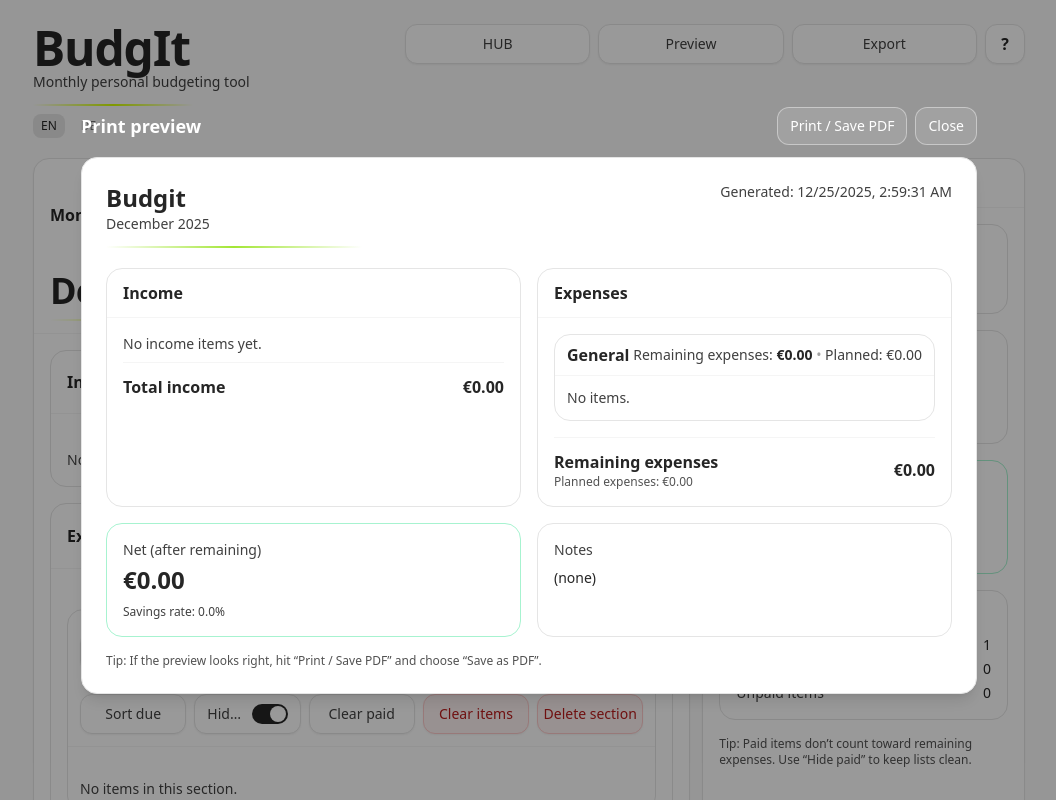
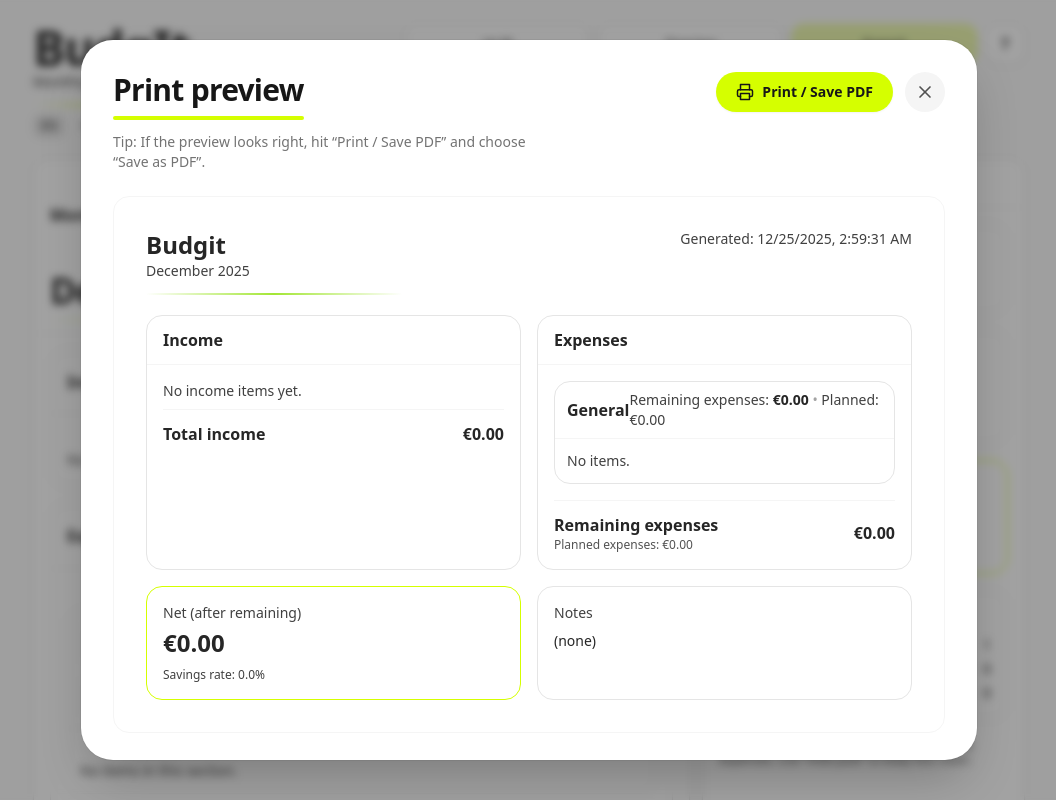
Before and after one commit to retronlinede-design/toolstack-budgit, a React (Vite) app: page / in a window 1280 px wide. Both pictures are taken after a click on the button "Preview". Shown: the top 800 px of the page, without its empty margins (111-1167 px from the left). Built offline with nearby package versions, Linux system fonts and the light colour scheme.

Commit message:
Update delete item button styling

```diff
--- a/src/App.jsx
+++ b/src/App.jsx
@@ -161,7 +161,7 @@ const lsSet = (key, value) => {
 function SmallButton({ children, onClick, tone = "default", className = "", disabled, title, type = "button" }) {
   const cls =
     tone === "primary"
-      ? "bg-white hover:bg-[#D5FF00]/30 hover:border-[#D5FF00]/30 hover:text-neutral-800 text-neutral-700 border-neutral-200 shadow-sm"
+      ? "bg-[#D5FF00]/30 border-[#D5FF00]/30 text-neutral-800 shadow-sm hover:bg-white hover:border-neutral-200"
       : tone === "danger"
         ? "bg-red-50 hover:bg-red-100 text-red-700 border-red-200 shadow-sm"
         : "bg-white hover:bg-[#D5FF00]/30 hover:border-[#D5FF00]/30 hover:text-neutral-800 text-neutral-700 border-neutral-200 shadow-sm";
@@ -186,7 +186,7 @@ const ACTION_BASE =
 function ActionButton({ children, onClick, tone = "default", disabled, title }) {
   const cls =
     tone === "primary"
-      ? "bg-white hover:bg-[#D5FF00]/30 hover:border-[#D5FF00]/30 hover:text-neutral-800 text-neutral-700 border-neutral-200"
+      ? "bg-[#D5FF00]/30 border-[#D5FF00]/30 text-neutral-800 hover:bg-white hover:border-neutral-200"
       : tone === "danger"
         ? "bg-red-50 hover:bg-red-100 text-red-700 border-red-200"
         : "bg-white hover:bg-[#D5FF00]/30 hover:border-[#D5FF00]/30 hover:text-neutral-800 text-neutral-700 border-neutral-200";
@@ -201,7 +201,7 @@ function ActionButton({ children, onClick, tone = "default", disabled, title })
 function ActionFileButton({ children, onFile, accept = "application/json", tone = "primary", title }) {
   const cls =
     tone === "primary"
-      ? "bg-white hover:bg-[#D5FF00]/30 hover:border-[#D5FF00]/30 hover:text-neutral-800 text-neutral-700 border-neutral-200"
+      ? "bg-[#D5FF00]/30 border-[#D5FF00]/30 text-neutral-800 hover:bg-white hover:border-neutral-200"
       : "bg-white hover:bg-[#D5FF00]/30 hover:border-[#D5FF00]/30 hover:text-neutral-800 text-neutral-700 border-neutral-200";
 
   return (
@@ -223,7 +223,7 @@ function ActionFileButton({ children, onFile, accept = "application/json", tone
 function MiniActionButton({ children, onClick, tone = "default", disabled, title, className = "" }) {
   const cls =
     tone === "primary"
-      ? "bg-white hover:bg-[#D5FF00]/30 hover:border-[#D5FF00]/30 hover:text-neutral-800 text-neutral-700 border-neutral-200"
+      ? "bg-[#D5FF00]/30 border-[#D5FF00]/30 text-neutral-800 hover:bg-white hover:border-neutral-200"
       : tone === "danger"
         ? "bg-red-50 hover:bg-red-100 text-red-700 border-red-200"
         : "bg-white hover:bg-[#D5FF00]/30 hover:border-[#D5FF00]/30 hover:text-neutral-800 text-neutral-700 border-neutral-200";
@@ -1134,9 +1134,6 @@ export default function BudgitApp() {
   const [helpOpen, setHelpOpen] = useState(false);
   const [exportModalOpen, setExportModalOpen] = useState(false);
 
-  // Collapsed expense groups (UI-only)
-  const [collapsed, setCollapsed] = useState(() => ({}));
-
   // Hide paid items (UI-only)
   const [hidePaid, setHidePaid] = useState(true);
 
@@ -1271,7 +1268,6 @@ export default function BudgitApp() {
       ...cur,
       expenseGroups: [group, ...(cur.expenseGroups || [])],
     }));
-    setCollapsed((c) => ({ ...c, [newId]: false }));
   };
 
   const updateExpenseGroupLabel = (groupId, label) => {
@@ -1300,12 +1296,6 @@ export default function BudgitApp() {
         expenseGroups: next.length ? next : [{ id: uid(), label: "General", items: [] }],
       };
     });
-
-    setCollapsed((c) => {
-      const n = { ...(c || {}) };
-      delete n[groupId];
-      return n;
-    });
   };
 
   const addExpenseItem = (groupId) => {
@@ -1314,7 +1304,6 @@ export default function BudgitApp() {
       ...cur,
       expenseGroups: (cur.expenseGroups || []).map((g) => (g.id === groupId ? { ...g, items: [item, ...(g.items || [])] } : g)),
     }));
-    setCollapsed((c) => ({ ...c, [groupId]: false }));
     setLastAdded({ kind: "expense", groupId, id: item.id });
   };
 
@@ -1361,8 +1350,6 @@ export default function BudgitApp() {
       toG.items.splice(clamp(insertAt, 0, toG.items.length), 0, moved);
       return { ...cur, expenseGroups: groups };
     });
-
-    setCollapsed((c) => ({ ...c, [toGroupId]: false }));
   };
 
   const moveExpenseGroupInsert = (groupId, toIndex) => {
@@ -1443,7 +1430,6 @@ export default function BudgitApp() {
       });
       return { ...a, months };
     });
-    setCollapsed({});
     notify(t("monthCleared"));
   };
 
@@ -1518,7 +1504,6 @@ export default function BudgitApp() {
     next.months[next.activeMonth] = normalizeMonthData(next.months[next.activeMonth]);
 
     setApp(next);
-    setCollapsed({});
     notify(t("imported"));
   };
 
@@ -1670,30 +1655,38 @@ export default function BudgitApp() {
       ) : null}
 
       {previewOpen ? (
-        <div className="fixed inset-0 z-50 flex items-center justify-center p-4 sm:p-8">
-          <div className="absolute inset-0 bg-black/40" onClick={() => setPreviewOpen(false)} />
-
-          <div className="relative w-full max-w-4xl">
-            <div className="flex items-center justify-between gap-3 mb-3">
-              <div className="text-lg font-semibold text-white">{t("printPreview")}</div>
-              <div className="flex items-center gap-2">
+        <div className="fixed inset-0 z-50 flex items-center justify-center p-4 sm:p-8 print:p-0">
+          <div className="absolute inset-0 bg-neutral-900/40 backdrop-blur-sm transition-opacity print:hidden" onClick={() => setPreviewOpen(false)} />
+
+          <div className="relative w-full max-w-4xl bg-white rounded-[32px] shadow-2xl overflow-hidden ring-1 ring-black/5 transform transition-all flex flex-col max-h-[90vh] print:max-h-none print:rounded-none print:shadow-none print:overflow-visible">
+
+            <div className="px-8 pt-8 pb-6 flex items-start justify-between shrink-0 print:hidden">
+              <div>
+                <div className="inline-block">
+                  <div className="font-bold text-3xl text-neutral-900 tracking-tight">{t("printPreview")}</div>
+                  <div className="mt-2 h-1 w-full rounded-full bg-[#D5FF00]" />
+                </div>
+                <div className="text-sm text-neutral-500 mt-3 font-medium max-w-md">{t("previewTip")}</div>
+              </div>
+              <div className="flex items-center gap-3">
                 <button
-                  className="px-3 py-2 rounded-xl text-sm font-medium border border-white/40 bg-white/10 hover:bg-[#D5FF00]/30 hover:border-[#D5FF00]/30 hover:text-neutral-800 text-white transition"
                   onClick={() => window.print()}
+                  className="h-10 px-5 rounded-full bg-[#D5FF00] hover:bg-[#c7f000] text-neutral-900 font-bold text-sm transition flex items-center gap-2 shadow-sm active:scale-[0.98]"
                 >
+                  <svg width="18" height="18" viewBox="0 0 24 24" fill="none" stroke="currentColor" strokeWidth="2" strokeLinecap="round" strokeLinejoin="round"><polyline points="6 9 6 2 18 2 18 9"/><path d="M6 18H4a2 2 0 0 1-2-2v-5a2 2 0 0 1 2-2h16a2 2 0 0 1 2 2v5a2 2 0 0 1-2 2h-2"/><rect x="6" y="14" width="12" height="8"/></svg>
                   {t("printSave")}
                 </button>
                 <button
-                  className="px-3 py-2 rounded-xl text-sm font-medium border border-white/40 bg-white/10 hover:bg-[#D5FF00]/30 hover:border-[#D5FF00]/30 hover:text-neutral-800 text-white transition"
                   onClick={() => setPreviewOpen(false)}
+                  className="h-10 w-10 rounded-full bg-neutral-100 hover:bg-[#D5FF00] hover:text-neutral-900 flex items-center justify-center text-neutral-600 transition"
                 >
-                  {t("close")}
+                  <svg width="20" height="20" viewBox="0 0 24 24" fill="none" stroke="currentColor" strokeWidth="2" strokeLinecap="round" strokeLinejoin="round"><line x1="18" y1="6" x2="6" y2="18"/><line x1="6" y1="6" x2="18" y2="18"/></svg>
                 </button>
               </div>
             </div>
 
-            <div className="rounded-2xl bg-white border border-neutral-200 shadow-lg overflow-auto max-h-[80vh]">
-              <div id="budgit-print-preview" className="p-6">
+            <div className="overflow-y-auto p-8 pt-0 print:p-0 print:overflow-visible">
+              <div id="budgit-print-preview" className="p-8 border border-neutral-100 rounded-2xl bg-white print:border-none print:p-0 print:rounded-none">
                 <div className="flex items-start justify-between gap-4">
                   <div>
                     <div className="text-2xl font-semibold text-neutral-800">Budgit</div>
@@ -1787,7 +1780,7 @@ export default function BudgitApp() {
                 </div>
 
                 <div className="mt-4 grid grid-cols-1 md:grid-cols-2 gap-4">
-                  <div className={`rounded-2xl border p-4 ${netRemaining >= 0 ? "border-emerald-200" : "border-red-200"}`}>
+                  <div className={`rounded-2xl border p-4 ${netRemaining >= 0 ? "border-[#D5FF00]" : "border-red-200"}`}>
                     <div className="text-sm text-neutral-700">{t("netRemaining")}</div>
                     <div className="text-2xl font-semibold text-neutral-800 mt-1">
                       <Money value={netRemaining} />
@@ -1802,8 +1795,6 @@ export default function BudgitApp() {
                     <div className="mt-2 whitespace-pre-wrap text-neutral-800 text-sm">{String(active.notes || "").trim() ? active.notes : t("none")}</div>
                   </div>
                 </div>
-
-                <div className="mt-4 text-xs text-neutral-600">{t("previewTip")}</div>
               </div>
             </div>
           </div>
@@ -2023,7 +2014,7 @@ export default function BudgitApp() {
                           />
 
                           <button
-                            className="print:hidden col-span-1 h-10 rounded-xl border border-neutral-200 bg-neutral-50 hover:bg-[#D5FF00]/30 hover:border-[#D5FF00]/30 hover:text-neutral-800 px-3 text-neutral-700"
+                            className="print:hidden col-span-1 h-10 rounded-xl border border-red-500/30 bg-red-500/30 hover:bg-white hover:border-neutral-200 hover:text-neutral-800 px-3 text-red-900 shadow-sm"
                             title={t("removeTitle")}
                             onClick={() => deleteIncome(i.id)}
                           >
@@ -2066,7 +2057,7 @@ export default function BudgitApp() {
               <div className="rounded-2xl border border-neutral-200 bg-white">
                 <div className="px-4 py-3 border-b border-neutral-100 flex flex-col gap-2 sm:flex-row sm:items-center sm:justify-between">
                   <div className="font-semibold text-neutral-800">{t("expenses")}</div>
-                  <div className="grid grid-cols-2 sm:grid-cols-4 gap-2 w-full sm:w-auto">
+                  <div className="grid grid-cols-2 sm:grid-cols-2 gap-2 w-full sm:w-auto">
                     <MiniActionButton tone="primary" onClick={addExpenseGroup}>
                       {t("addSection")}
                     </MiniActionButton>
@@ -2077,21 +2068,6 @@ export default function BudgitApp() {
                       title={t("togglePaidTitle")}
                       onClick={() => setHidePaid((v) => !v)}
                     />
-                    <MiniActionButton onClick={() => setCollapsed({})} title={t("expandAllTitle")}>
-                      {t("expandAll")}
-                    </MiniActionButton>
-                    <MiniActionButton
-                      onClick={() => {
-                        const all = {};
-                        (active.expenseGroups || []).forEach((g) => {
-                          all[g.id] = true;
-                        });
-                        setCollapsed(all);
-                      }}
-                      title={t("collapseAllTitle")}
-                    >
-                      {t("collapseAll")}
-                    </MiniActionButton>
                   </div>
                 </div>
 
@@ -2114,7 +2090,6 @@ export default function BudgitApp() {
                   />
 
                   {(active.expenseGroups || []).map((g, gIdx) => {
-                    const isCollapsed = !!collapsed[g.id];
                     const allItems = g.items || [];
                     const itemsVisible = hidePaid ? allItems.filter((it) => !it.paid) : allItems;
                     const itemsCount = allItems.length;
@@ -2134,15 +2109,6 @@ export default function BudgitApp() {
                                   <DragHandle title={t("dragSectionTitle")} />
                                 </div>
 
-                                <button
-                                  type="button"
-                                  className="print:hidden h-10 w-10 rounded-xl border border-neutral-200 bg-white hover:bg-[#D5FF00]/30 hover:border-[#D5FF00]/30 hover:text-neutral-800 shadow-sm flex items-center justify-center text-neutral-700"
-                                  title={isCollapsed ? "Expand" : "Collapse"}
-                                  onClick={() => setCollapsed((c) => ({ ...c, [g.id]: !c[g.id] }))}
-                                >
-                                  <span className="text-lg leading-none">{isCollapsed ? "▸" : "▾"}</span>
-                                </button>
-
                                 <input
                                   className="w-[240px] max-w-full rounded-xl border border-neutral-200 bg-white px-3 py-2 font-semibold text-neutral-800 focus:outline-none focus:ring-2 focus:ring-lime-400/25 focus:border-neutral-300"
                                   value={g.label == null ? "" : g.label}
@@ -2200,7 +2166,6 @@ export default function BudgitApp() {
                           </div>
                         </div>
 
-                        {!isCollapsed ? (
                           <div className="p-3 space-y-2">
                             <InsertDropZone
                               active={dropHint && dropHint.type === "expenseInsert" && dropHint.groupId === g.id && dropHint.index === 0}
@@ -2295,7 +2260,7 @@ export default function BudgitApp() {
                                     </div>
 
                                     <button
-                                      className="print:hidden col-span-1 h-10 rounded-xl border border-neutral-200 bg-neutral-50 hover:bg-[#D5FF00]/30 hover:border-[#D5FF00]/30 hover:text-neutral-800 px-3 text-neutral-700"
+                                      className="print:hidden col-span-1 h-10 rounded-xl border border-red-500/30 bg-red-500/30 hover:bg-white hover:border-neutral-200 hover:text-neutral-800 px-3 text-red-900 shadow-sm"
                                       title={t("removeTitle")}
                                       onClick={() => deleteExpenseItem(g.id, e.id)}
                                     >
@@ -2323,26 +2288,6 @@ export default function BudgitApp() {
                               ))
                             )}
                           </div>
-                        ) : (
-                          <div
-                            className="p-3 text-sm text-neutral-700"
-                            onDragOver={(e) => {
-                              const p = readDragPayload(e);
-                              if (!p || p.type !== "expense") return;
-                              e.preventDefault();
-                              setDropHint({ type: "expenseInsert", groupId: g.id, index: (g.items || []).length });
-                            }}
-                            onDrop={(e) => {
-                              const p = readDragPayload(e);
-                              if (!p || p.type !== "expense") return;
-                              e.preventDefault();
-                              moveExpenseInsert(p.fromGroupId, p.itemId, g.id, (g.items || []).length);
-                              clearDragState();
-                            }}
-                          >
-                            {t("collapsedDrop")}
-                          </div>
-                        )}
                         </div>
                         <InsertDropZone
                           active={dropHint && dropHint.type === "groupInsert" && dropHint.index === gIdx + 1}
@@ -2418,7 +2363,7 @@ export default function BudgitApp() {
                 <div className="text-xs text-neutral-600 mt-2">{t("plannedExpenses")}: €{expensePlannedTotal.toFixed(2)}</div>
               </div>
 
-              <div className={`rounded-2xl border p-4 ${netRemaining >= 0 ? "border-emerald-200" : "border-red-200"}`}>
+              <div className={`rounded-2xl border p-4 ${netRemaining >= 0 ? "border-[#D5FF00]" : "border-red-200"}`}>
                 <div className="text-sm text-neutral-700">{t("netRemaining")}</div>
                 <div className="text-2xl font-semibold text-neutral-800 mt-1">
                   <Money value={netRemaining} />
```
